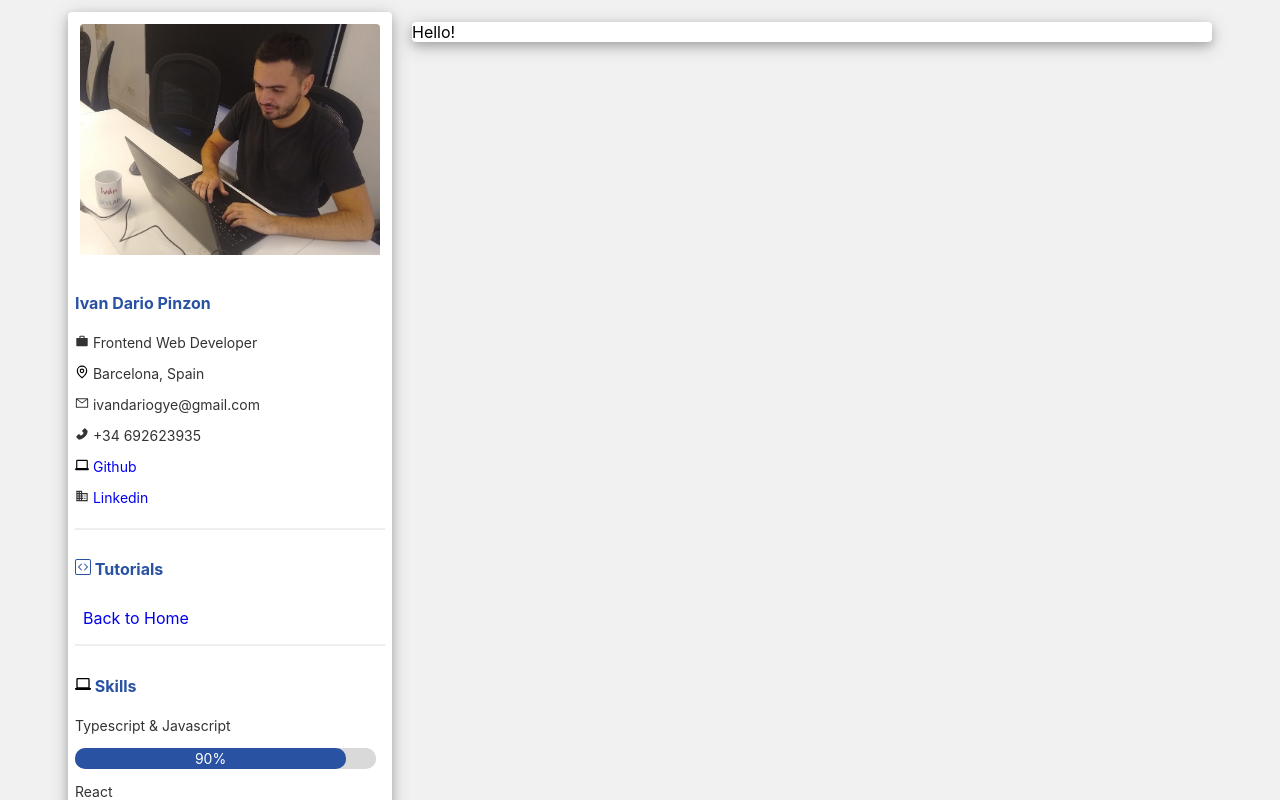
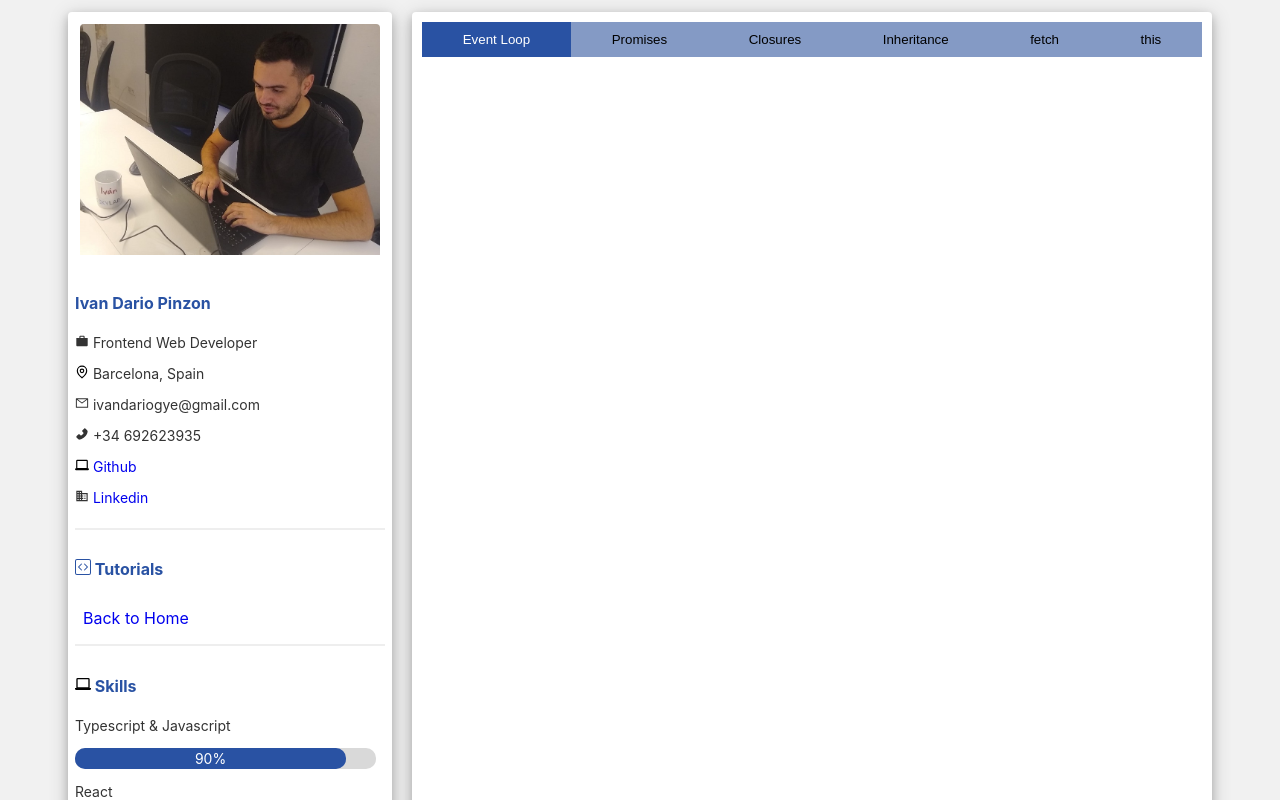
Before and after one commit to ivandax/ivandax_cv, a React (Create React App) app: page /content in a window 1280 px wide. Shown: the top 800 px of the page. Built offline with nearby package versions, Linux system fonts and the light colour scheme.

Commit message:
Add tabs component

```diff
--- a/src/App.css
+++ b/src/App.css
@@ -117,10 +117,6 @@ a {
   margin-top: 10px;
 }
 
-#tutorials_content {
-  margin-top: 10px;
-}
-
 #footer_content {
   align-items: center;
   color: white;
@@ -190,4 +186,5 @@ a {
     margin-top: 0px;
     width: 800px;
   }
+
 }
--- a/src/views/Content.js
+++ b/src/views/Content.js
@@ -1,15 +1,33 @@
 import "../App.css";
+import { useState } from "react";
 
 import SidePanel from "../components/SidePanel";
 
 function Content() {
+  const [activeSection, setActiveSection] = useState("event-loop");
+
   return (
     <body style={{ paddingTop: "12px" }}>
       <div className="displayColumn displayJustify" id="content">
         <SidePanel />
 
-        <div className="displayColumn" id="details">
-          <div className="white fancyBorder" id="tutorials_content">Hello!</div>
+        <div className="displayColumn" id="details" style={{ display: "flex" }}>
+          <div
+            className="white fancyBorder"
+            id="tutorials_content"
+            style={{
+              flexGrow: 1,
+              display: "flex",
+              padding: "10px",
+              justifyContent: "flex-start",
+              alignItems: "flex-start",
+            }}
+          >
+            <Tabs
+              activeSection={activeSection}
+              setActiveSection={setActiveSection}
+            />
+          </div>
         </div>
       </div>
 
@@ -21,3 +39,92 @@ function Content() {
 }
 
 export default Content;
+
+function Tabs({ activeSection, setActiveSection }) {
+  return (
+    <div
+      style={{ display: "flex", width: "100%", justifyContent: "space-evenly" }}
+    >
+      <button
+        onClick={() => setActiveSection("event-loop")}
+        style={{
+          margin: 0,
+          padding: "10px",
+          border: "none",
+          backgroundColor:
+            activeSection === "event-loop" ? "#2952a3" : "#849ac5",
+          color: activeSection === "event-loop" ? "white" : "black",
+          flexGrow: 1,
+        }}
+      >
+        Event Loop
+      </button>
+      <button
+        onClick={() => setActiveSection("promises")}
+        style={{
+          margin: 0,
+          padding: "10px",
+          backgroundColor: activeSection === "promises" ? "#2952a3" : "#849ac5",
+          color: activeSection === "promises" ? "white" : "black",
+          border: "none",
+          flexGrow: 1,
+        }}
+      >
+        Promises
+      </button>
+      <button
+        onClick={() => setActiveSection("closures")}
+        style={{
+          margin: 0,
+          padding: "10px",
+          backgroundColor: activeSection === "closures" ? "#2952a3" : "#849ac5",
+          color: activeSection === "closures" ? "white" : "black",
+          border: "none",
+          flexGrow: 1,
+        }}
+      >
+        Closures
+      </button>
+      <button
+        onClick={() => setActiveSection("inheritance")}
+        style={{
+          margin: 0,
+          padding: "10px",
+          backgroundColor:
+            activeSection === "inheritance" ? "#2952a3" : "#849ac5",
+          color: activeSection === "inheritance" ? "white" : "black",
+          border: "none",
+          flexGrow: 1,
+        }}
+      >
+        Inheritance
+      </button>
+      <button
+        onClick={() => setActiveSection("fetch")}
+        style={{
+          margin: 0,
+          padding: "10px",
+          backgroundColor: activeSection === "fetch" ? "#2952a3" : "#849ac5",
+          color: activeSection === "fetch" ? "white" : "black",
+          border: "none",
+          flexGrow: 1,
+        }}
+      >
+        fetch
+      </button>
+      <button
+        onClick={() => setActiveSection("this")}
+        style={{
+          margin: 0,
+          padding: "10px",
+          backgroundColor: activeSection === "this" ? "#2952a3" : "#849ac5",
+          color: activeSection === "this" ? "white" : "black",
+          border: "none",
+          flexGrow: 1,
+        }}
+      >
+        this
+      </button>
+    </div>
+  );
+}
```
